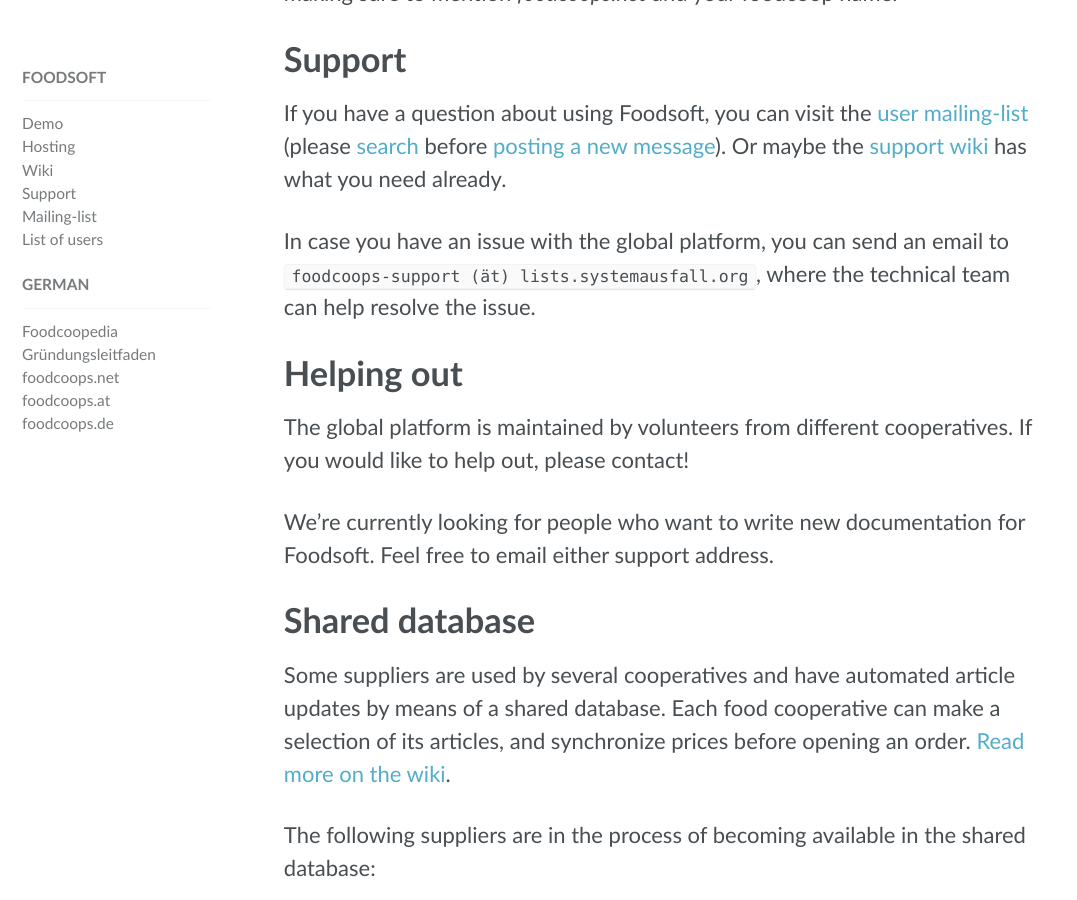
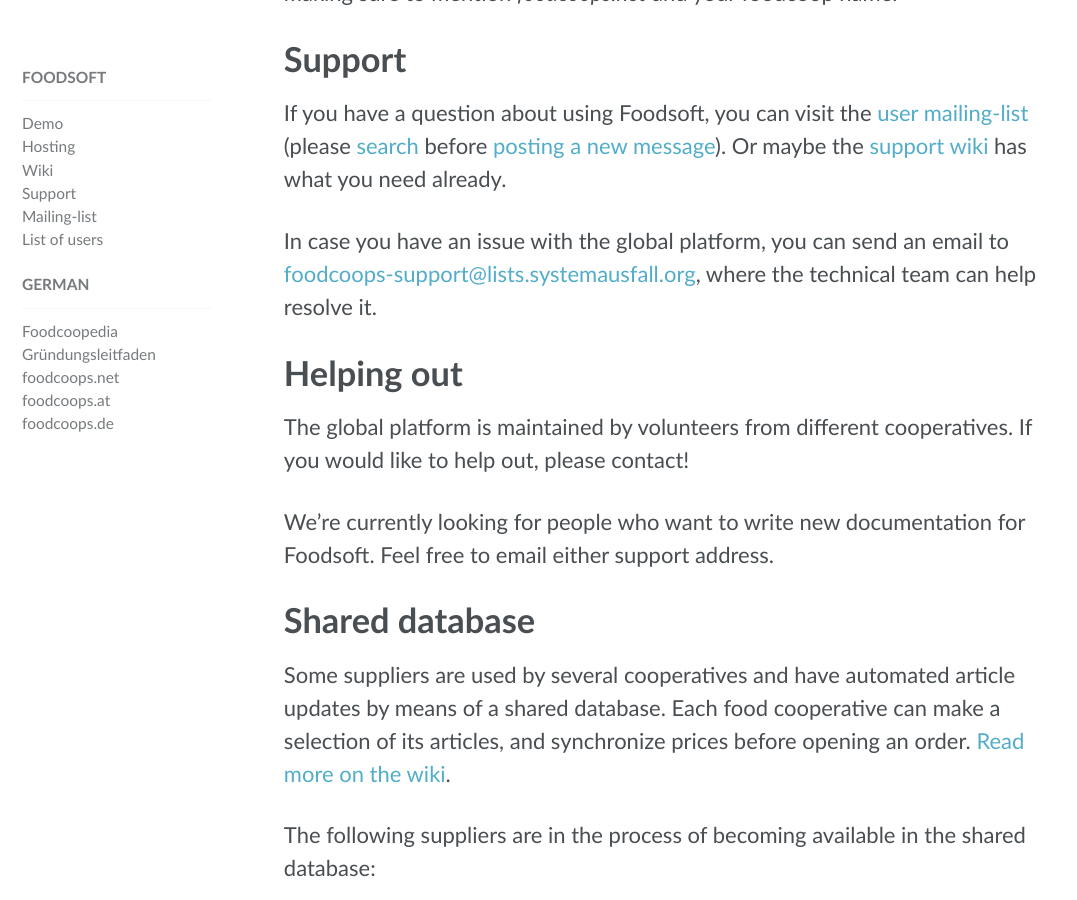
Before and after one commit to foodcoops/foodcoops.github.io, a Jekyll site: the page built from global-foodsoft-platform.md, in a window 1280 px wide and 900 px high, scrolled down 950 px. Shown: the whole window, without its empty margins (0-1077 px from the left). Built offline with Jekyll 4.4.1, drawn with Linux system fonts in a browser that asks for light colours.

Commit message:
Correct support email address

```diff
--- a/global-foodsoft-platform.md
+++ b/global-foodsoft-platform.md
@@ -37,8 +37,8 @@
 Or maybe the [support wiki](https://github.com/foodcoops/foodsoft/wiki/Support) has what you need already.
 
 In case you have an issue with the global platform, you can send an email to
-`foodcoops-support (ät) lists.systemausfall.org`, where the technical team can help
-resolve the issue.
+[foodcoops-support@lists.systemausfall.org](mailto:foodcoops-support@lists.systemausfall.org),
+where the technical team can help resolve it.
 
 # Helping out
 
```
Also changed, not shown: foodsoft-hosting.md (+1 -1 lines).
